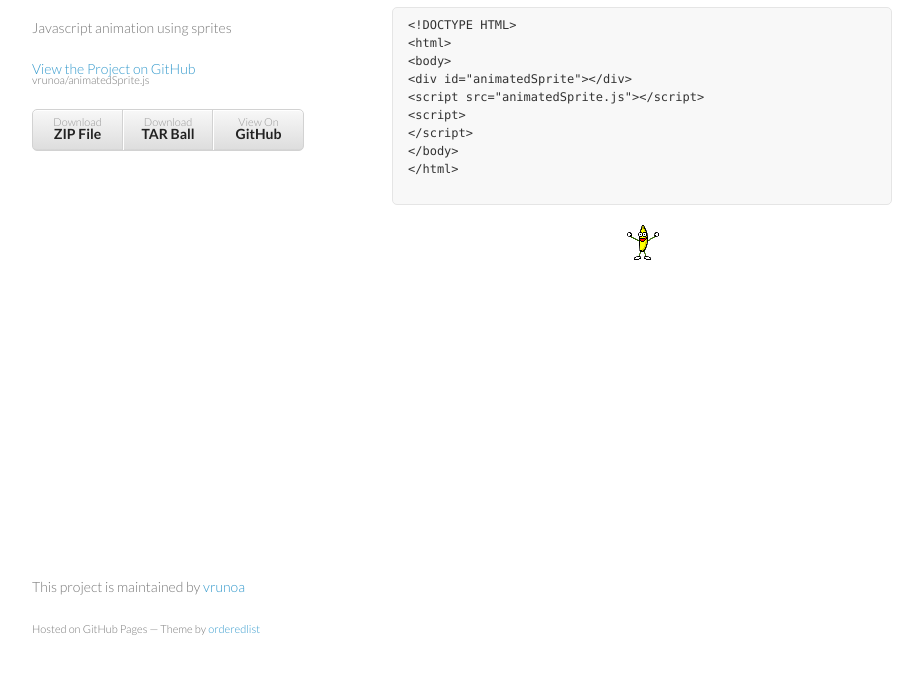
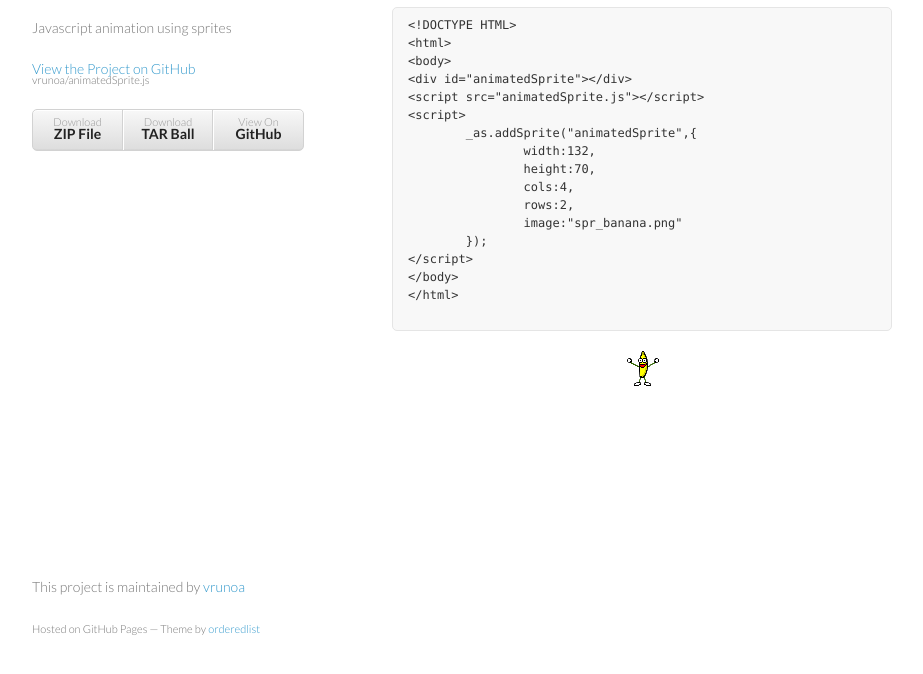
Before and after one commit to Urucas/animatedSprite.js, a plain HTML site: page index.html in a window 1280 px wide. Shown: the part 92-766 px from the top of the page, without its empty margins (178-1101 px from the left). Drawn offline with Linux system fonts and the light colour scheme.

Commit message:
add script code

```diff
--- a/index.html
+++ b/index.html
@@ -36,6 +36,13 @@
 &lt;div id="animatedSprite"&gt;&lt;/div&gt;
 &lt;script src="animatedSprite.js"&gt;&lt;/script&gt;
 &lt;script&gt;
+	_as.addSprite("animatedSprite",{
+		width:132,
+		height:70,
+		cols:4,
+		rows:2,
+		image:"spr_banana.png"
+	});
 &lt;/script&gt;
 &lt;/body&gt;
 &lt;/html&gt;
```
